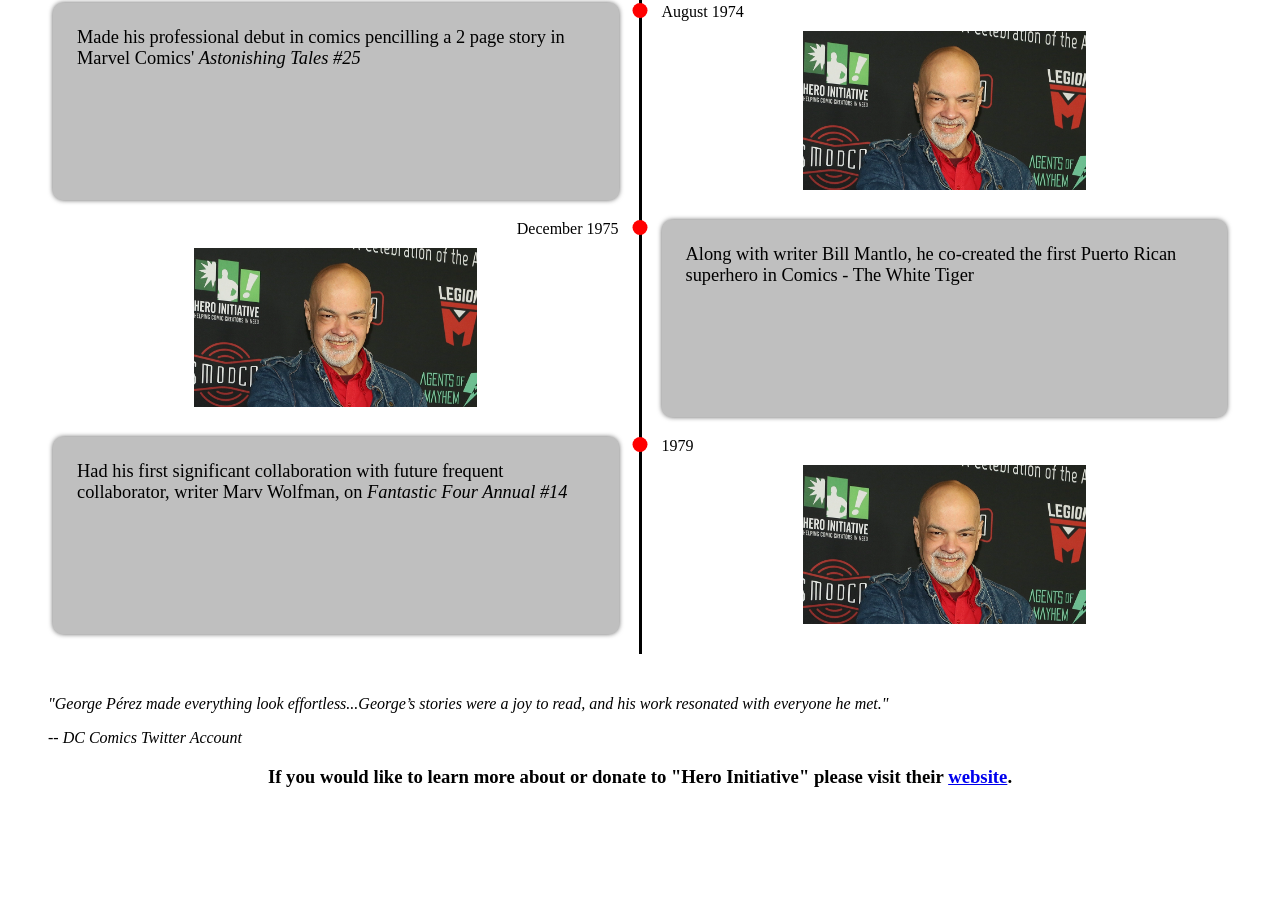
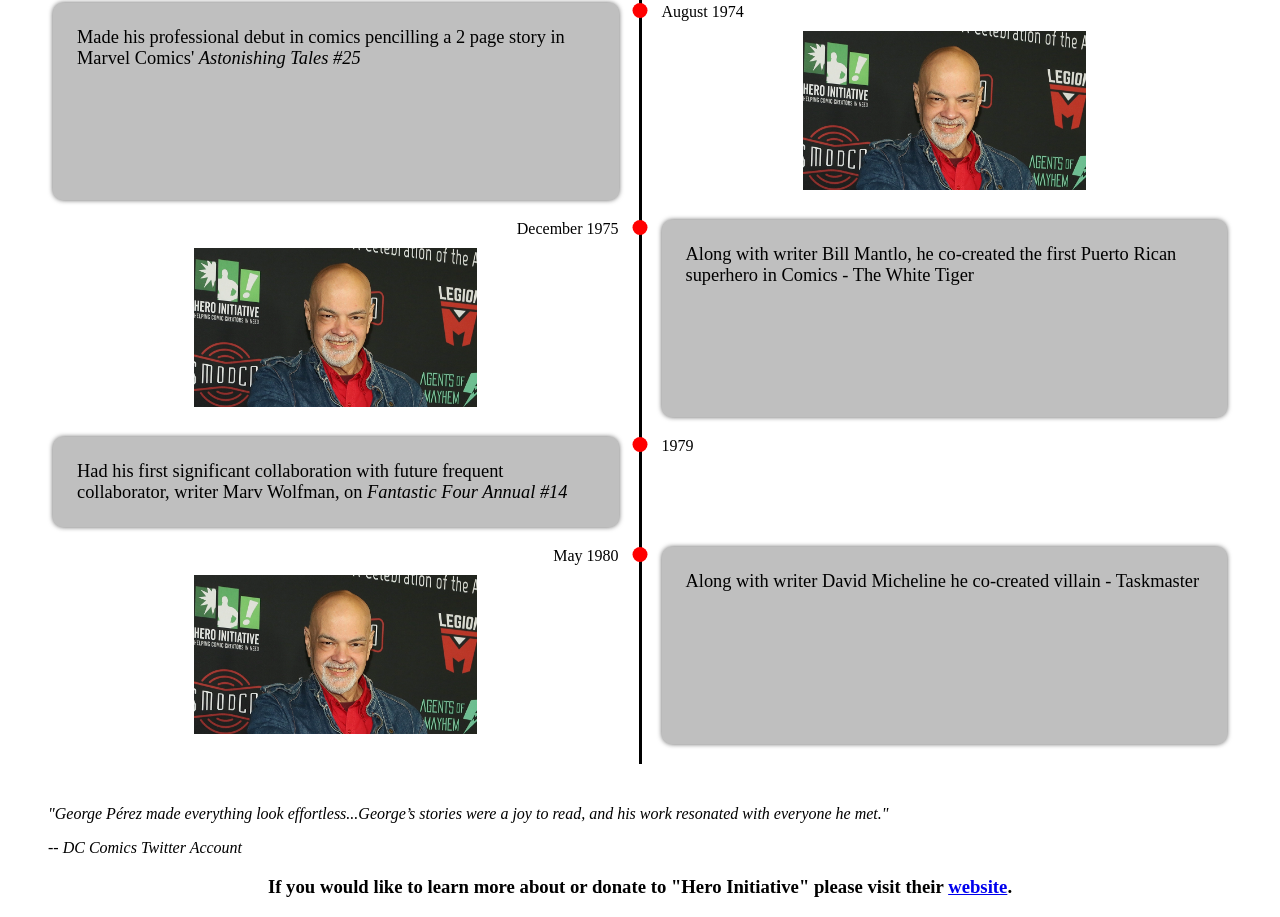
Before and after one commit to AaronJHarvey/Tribute-Page, a plain HTML site: page src/index.html in a window 1280 px wide. Shown: the part 991-1908 px from the top of the page. Before the commit the page ends 1798 px from the top, so only its background shows below. Drawn offline with Linux system fonts and the light colour scheme.

Commit message:
Adds 7th event

```diff
--- a/src/index.html
+++ b/src/index.html
@@ -125,14 +125,29 @@
                     <div class="timeline-component">
                         <div class="timeline-date timeline-date-left">
                             1979
+
+                        </div>
+                    </div>
+
+
+
+                     <div class="timeline-component">
+                        <div class="timeline-date timeline-date--right">
+                           May 1980
                             <div class="image-container">
                                 <img class='image-1'src="../images/George-Perez.webp" alt="test">
                             </div>
                         </div>
                     </div>
-
-
-
+                    <div class="timeline-middle">
+                        <div class="timeline-point">
+                        </div>
+                    </div>
+                    <div class="timeline-component timeline-component-bg">
+                        <p class="timeline-event">
+                         Along with writer David Micheline he co-created villain - Taskmaster
+                        </p>
+                    </div>
 
 
 
```
